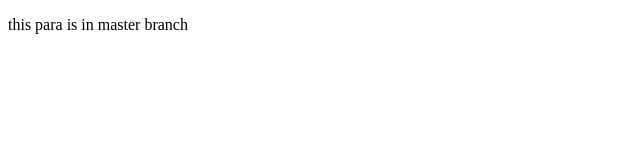
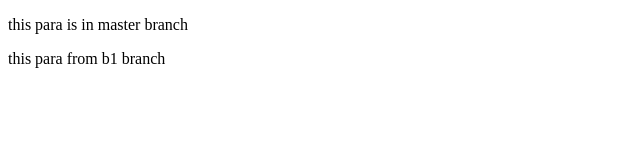
Before and after one commit to dbelsare/demo, a plain HTML site: page index.html in a window 1280 px wide. Shown: the whole page, without its empty margins (0-640 px from the left). Drawn offline with Linux system fonts and the light colour scheme.

Commit message:
index.html b1 branch added

```diff
--- a/index.html
+++ b/index.html
@@ -8,5 +8,6 @@
 </head>
 <body>
     <p>this para is in master branch</p>
+    <div>this para from b1 branch</div>
 </body>
 </html>
```
